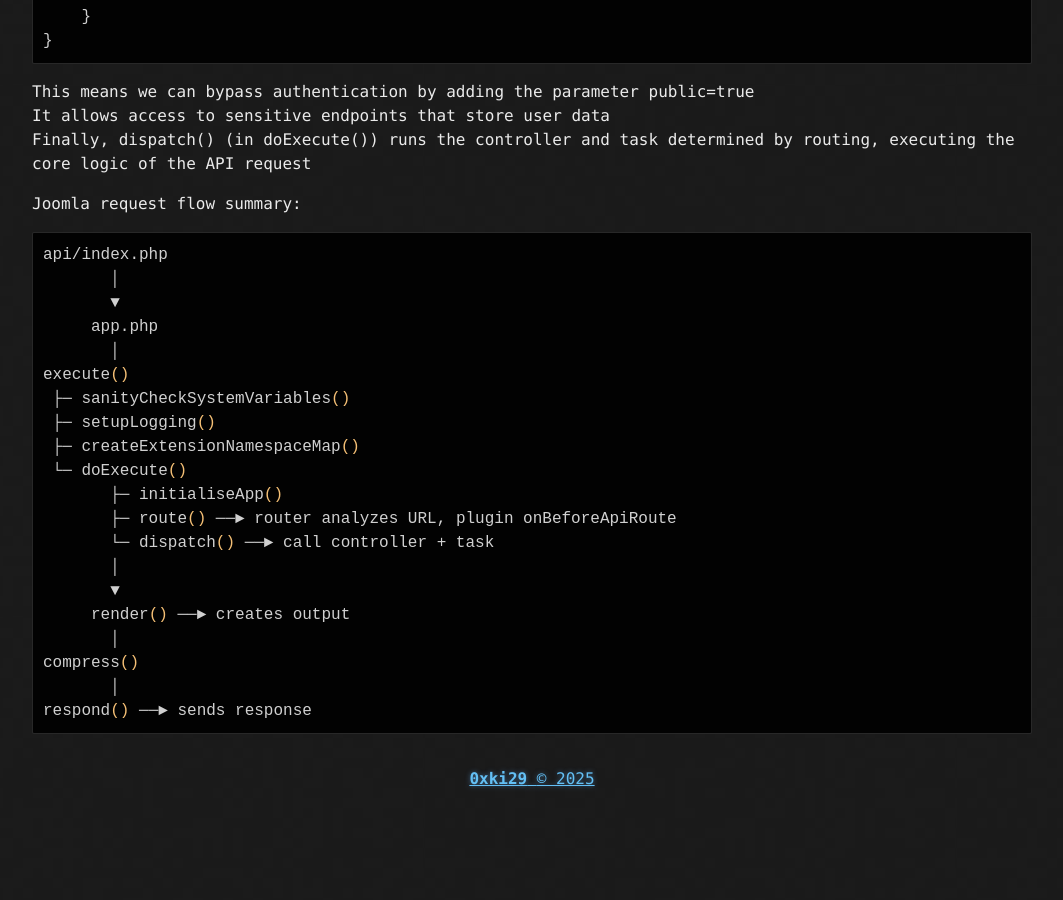
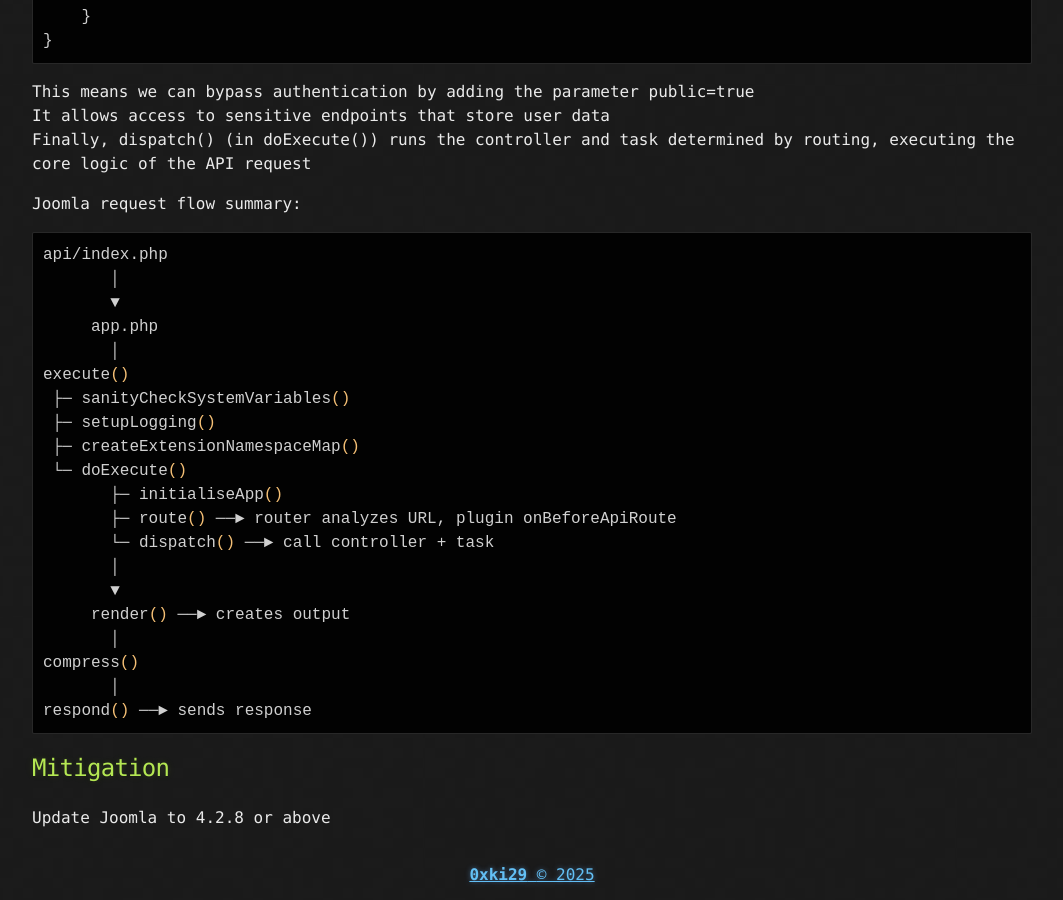
Before and after one commit to 0xki29/blog, a Jekyll site: the page built from _posts/2025-10-30-phan-tich-CVE-2023-23752.md, in a window 1280 px wide and 900 px high, scrolled down 8427 px. Shown: the whole window, without its empty margins (108-1171 px from the left). Built offline with Jekyll 4.4.1, drawn with Linux system fonts in a browser that asks for light colours; before the commit the page ends 9231 px from its top, so only the background shows below that.

Commit message:
Add post: Phân tích CVE-2023-23752

````diff
--- a/_posts/2025-10-30-phan-tich-CVE-2023-23752.md
+++ b/_posts/2025-10-30-phan-tich-CVE-2023-23752.md
@@ -306,3 +306,7 @@ compress()
        │
 respond() ──► sends response
 ```
+
+## [](#header-5) Mitigation
+
+Update Joomla to 4.2.8 or above
````
